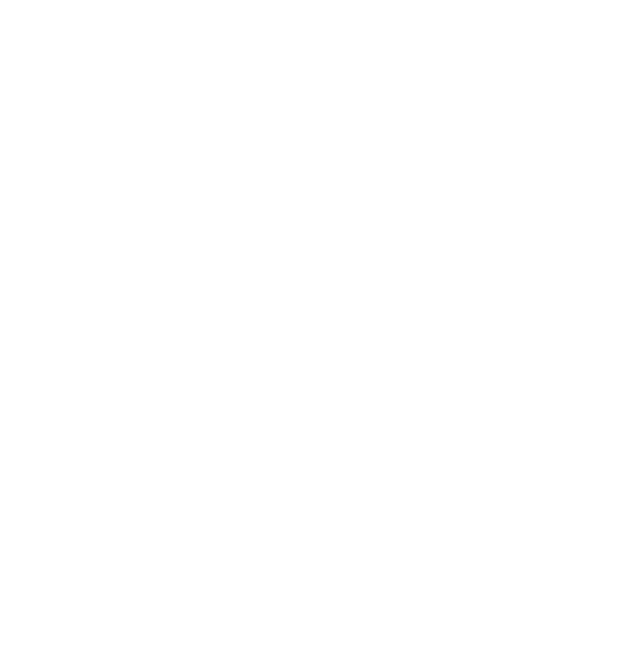
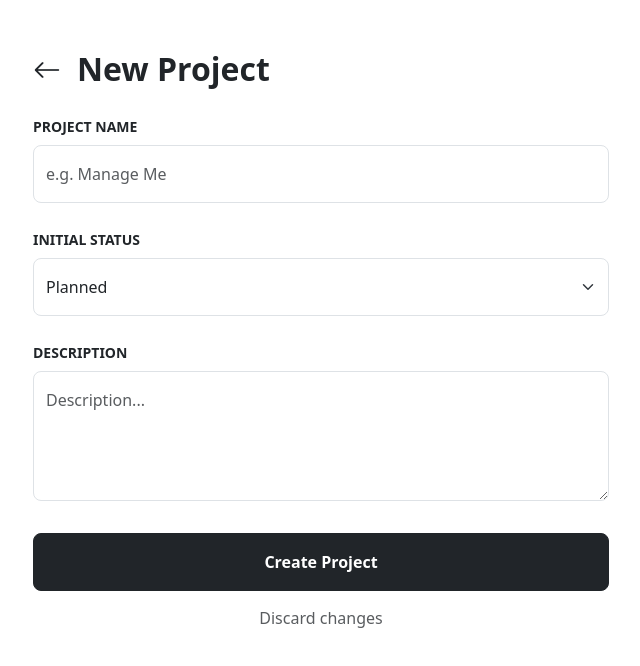
Before and after one commit to RadoslawSmoronski/ManageMe, a React (Vite) app: page /projects/new in a window 1280 px wide. Before the commit this address had no page. Shown: the top 666 px of the page, without its empty margins (319-959 px from the left). Built offline with nearby package versions, Linux system fonts and the light colour scheme; data requests are answered from the project's data file.

Commit message:
feat: project adding view (#9)

```diff
--- a/src/App.tsx
+++ b/src/App.tsx
@@ -2,6 +2,8 @@
 import Home from "./pages/Home"
 import { ProjectProvider } from "./context/ProjectContext"
 import 'bootstrap-icons/font/bootstrap-icons.css';
+import AddProjectPage from "./pages/AddProjectPage"
+
 
 
 function App() {
@@ -10,6 +12,7 @@
       <div>
         <Routes>
           <Route path="/" element={<Home />} />
+          <Route path="/projects/new" element={<AddProjectPage />} />
         </Routes>
       </div>
     </ProjectProvider>
--- /dev/null
+++ b/src/pages/AddProjectPage.tsx
@@ -0,0 +1,63 @@
+import { Container, Button, Form } from 'react-bootstrap';
+import { useNavigate } from 'react-router-dom';
+import { useProjects } from '../context/ProjectContext';
+import type { ProjectFormData } from '../types/project';
+
+export default function AddProjectPage() {
+  const navigate = useNavigate();
+  const { addProject } = useProjects();
+
+  const handleSubmit = (e: React.FormEvent<HTMLFormElement>) => {
+    e.preventDefault();
+
+    const data = new FormData(e.currentTarget);
+    const newProject = Object.fromEntries(data.entries()) as unknown as ProjectFormData;
+
+    if (newProject.name) {
+      addProject(newProject);
+      navigate('/');
+    }
+  };
+
+  return (
+    <div className="bg-white min-vh-100 py-5">
+      <Container style={{ maxWidth: '600px' }}>
+
+        <div className="d-flex align-items-center gap-3 mb-4">
+          <Button variant="link" onClick={() => navigate(-1)} className="text-dark p-0 border-0 shadow-none">
+            <i className="bi bi-arrow-left fs-3"></i>
+          </Button>
+          <h2 className="fw-bold mb-0">New Project</h2>
+        </div>
+
+        <Form onSubmit={handleSubmit} className="d-grid gap-4">
+
+          <div>
+            <label className="fw-bold small text-uppercase mb-2">Project Name</label>
+            <Form.Control name="name" required placeholder="e.g. Manage Me" className="py-3 rounded-3 shadow-none" />
+          </div>
+
+          <div>
+            <label className="fw-bold small text-uppercase mb-2">Initial Status</label>
+            <Form.Select name="status" className="py-3 rounded-3 shadow-none cursor-pointer">
+              <option value="Planned">Planned</option>
+              <option value="In Progress">In Progress</option>
+              <option value="Completed">Completed</option>
+            </Form.Select>
+          </div>
+
+          <div>
+            <label className="fw-bold small text-uppercase mb-2">Description</label>
+            <Form.Control name="description" as="textarea" rows={4} placeholder="Description..." className="py-3 rounded-3 shadow-none" />
+          </div>
+
+          <div className="d-grid gap-2 pt-2">
+            <Button type="submit" variant="dark" className="py-3 fw-bold rounded-3">Create Project</Button>
+            <Button variant="link" onClick={() => navigate('/')} className="text-muted text-decoration-none small">Discard changes</Button>
+          </div>
+
+        </Form>
+      </Container>
+    </div>
+  );
+}
```
